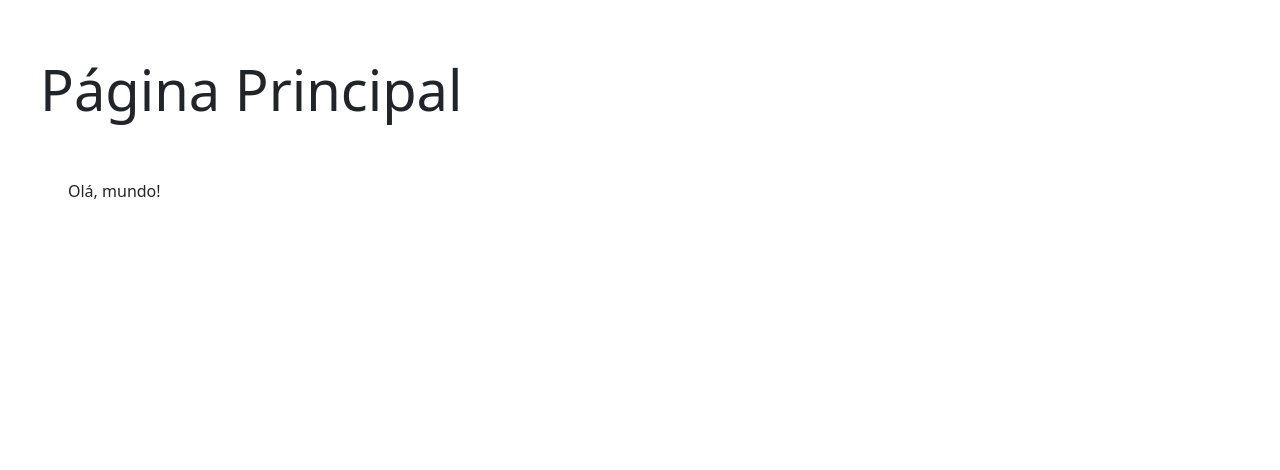
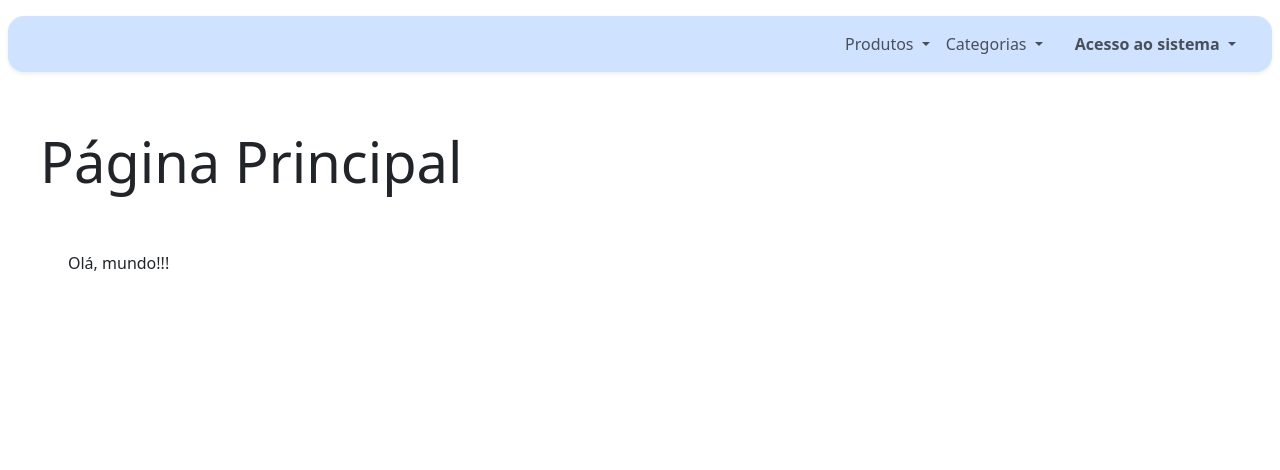
Before and after one commit to IanJorge2005/flask-estoque-meu, a Flask app: page / in a window 1280 px wide. Shown: the top 470 px of the page. Run offline with Flask 3, Linux system fonts and the light colour scheme; parts of the project's set-up code (start-up, migrations or seed data) failed here and were passed over; some libraries are stand-ins or nearby versions.

Commit message:
Aula do Lobatinho<3 03/04/2024

```diff
--- a/app.py
+++ b/app.py
@@ -1,4 +1,5 @@
 from src.factory import create_app
+
 
 if __name__ == '__main__':
     app = create_app()
--- a/requirements.txt
+++ b/requirements.txt
@@ -1,2 +1,5 @@
-flask~=3.0
+Flask~=3.0
 bootstrap-flask~=2.3
+Flask-minify~=0.4
+Flask-SQLAlchemy~=3.1
+alembic~=1.13
--- a/src/factory.py
+++ b/src/factory.py
@@ -4,7 +4,9 @@ import sys
 
 from flask import Flask, render_template
 
-from src.modulos import bootstrap
+from src.modulos import bootstrap, minify, db
+from utils import existe_esquema
+
 
 def create_app(config_filename: str = 'config.dev.json') -> Flask:
     app = Flask(__name__,
@@ -19,15 +21,24 @@ def create_app(config_filename: str = 'config.dev.json') -> Flask:
     try:
         app.config.from_file(config_filename, load=json.load)
     except FileNotFoundError:
-        app.logger.critical('Não existe o arquivo da configuração informado')
+        app.logger.critical("Não existe o arquivo da configuração informado")
         sys.exit(1)
 
     bootstrap.init_app(app)
+    if app.config.get('MINIFY', False):
+        minify.int.app(app)
+    db.init_app(app)
+
+    with app.app_context():
+        if not existe_esquema(app):
+            app.logger.critical("Efetuar a migração/upgrade do banco")
+            sys.exit(1)
+
 
     @app.route('/')
     @app.route('/index')
     def index():
         return render_template('index.jinja',
-                               title='Página Principal')
+                               title="Página Principal")
 
     return app
--- /dev/null
+++ b/src/models/__init__.py
@@ -0,0 +1 @@
+from .usuario import User
--- a/src/templates/_layout.jinja
+++ b/src/templates/_layout.jinja
@@ -1,4 +1,5 @@
 {% from 'bootstrap5/utils.html' import render_icon %}
+{% from 'utils/menus.jinja' import barra_navegacao %}
 <!DOCTYPE html>
 <html lang="pt-BR">
 <head>
@@ -11,6 +12,7 @@
     {% endblock %}
 </head>
 <body id="page-top" class="d-flex flex-column min-vh-100 mx-2 mt-3">
+{{ barra_navegacao() }}
 {% if title %}
     <div class="jumbotron"><h1 class="display-4">{{ title }}</h1></div>
 {% endif %}
--- a/src/templates/index.jinja
+++ b/src/templates/index.jinja
@@ -1,4 +1,4 @@
 {% extends '_layout.jinja' %}
 {% block content %}
-    Olá, mundo!
+    Olá, mundo!!!
 {% endblock %}
--- /dev/null
+++ b/src/templates/utils/menus.jinja
@@ -0,0 +1,52 @@
+{% macro barra_navegacao() %}
+    {% from 'bootstrap5/nav.html' import render_nav_item %}
+    {% from 'bootstrap5/utils.html' import render_icon %}
+    <nav class="navbar navbar-expand-sm bg-primary-subtle rounded-4 shadow-sm mb-3 px-3 py-2 sticky-top">
+        <div class="container-fluid">
+            <a class="navbar-brand ps-3" href="{{ url_for('index') }}">{{ render_icon('shop', size=60) }}</a>
+            <button class="navbar-toggler" type="button" data-bs-toggle="collapse"
+                    data-bs-target="#navbarSupportedContent">
+                <span class="navbar-toggler-icon"></span>
+            </button>
+            <div class="collapse navbar-collapse justify-content-end" id="navbarSupportedContent">
+                <ul class="navbar-nav">
+                    <li class="nav-item dropdown">
+                        <a class="nav-link dropdown-toggle" role="button" data-bs-toggle="dropdown">
+                            {{ render_icon('box-seam') }} Produtos
+                        </a>
+                        <ul class="dropdown-menu dropdown-menu-lg-end">
+                            <li><a class="dropdown-item" href="#">{{ render_icon('card-list') }}&nbsp;Listar</a></li>
+                            <li><a class="dropdown-item" href="#">{{ render_icon('plus') }}&nbsp;Adicionar</a></li>
+                            <li><hr class="dropdown-divider"></li>
+                            <li><a class="dropdown-item" href="#">{{ render_icon('exclamation-diamond') }}&nbsp;Produtos em falta</a></li>
+                            <li><a class="dropdown-item" href="#">{{ render_icon('boxes') }}&nbsp;Estoque</a></li>
+                            <li><a class="dropdown-item" href="#">{{ render_icon('cart') }}&nbsp;Comprar/vender em lote</a></li>
+                        </ul>
+                    </li>
+                    <li class="nav-item dropdown">
+                        <a class="nav-link dropdown-toggle" role="button" data-bs-toggle="dropdown">
+                            {{ render_icon('book') }} Categorias
+                        </a>
+                        <ul class="dropdown-menu dropdown-menu-lg-end">
+                            <li><a class="dropdown-item" href="#">{{ render_icon('card-list') }}&nbsp;Listar</a></li>
+                            <li><a class="dropdown-item" href="#">{{ render_icon('plus') }}&nbsp;Adicionar</a></li>
+                        </ul>
+                    </li>
+                    <li class="nav-item dropdown ms-3">
+                        <a class="nav-link dropdown-toggle" role="button" data-bs-toggle="dropdown">
+                            <span class="fw-semibold">Acesso ao sistema</span>
+                        </a>
+                        <ul class="dropdown-menu dropdown-menu-lg-end">
+                            <li><a class="dropdown-item" href="#">{{ render_icon('box-arrow-in-right') }}&nbsp;Login</a></li>
+                            <li><hr class="dropdown-divider"></li>
+                            <li><a class="dropdown-item" href="#">{{ render_icon('person') }}&nbsp;Perfil</a></li>
+                            <li><a class="dropdown-item" href="#">{{ render_icon('toggles') }}&nbsp;Gerenciamento dos usuários</a></li>
+                            <li><a class="dropdown-item" href="#">{{ render_icon('person-plus') }}&nbsp;Criar conta</a></li>
+                            <li><a class="dropdown-item" href="#">{{ render_icon('box-arrow-right') }}&nbsp;Logout</a>
+                        </ul>
+                    </li>
+                </ul>
+            </div>
+        </div>
+    </nav>
+{% endmacro %}
```
Also changed, not shown: src/models/usuario.py (added, +13 -0 lines), src/modulos.py (+11 -0 lines), src/utils.py (added, +19 -0 lines).
